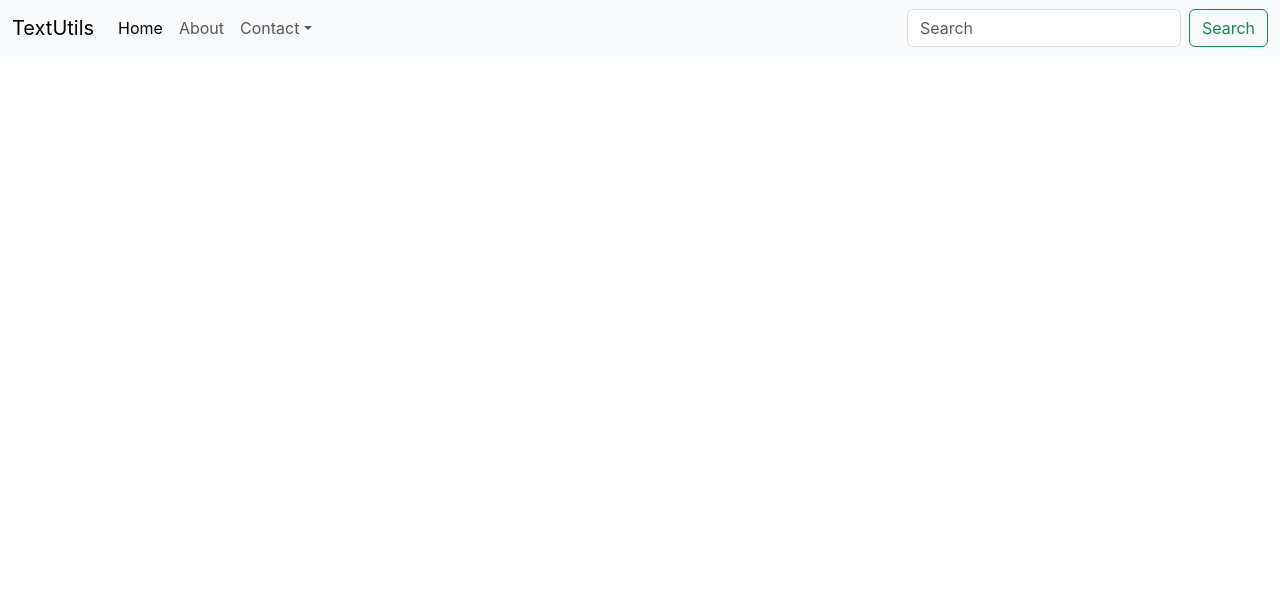
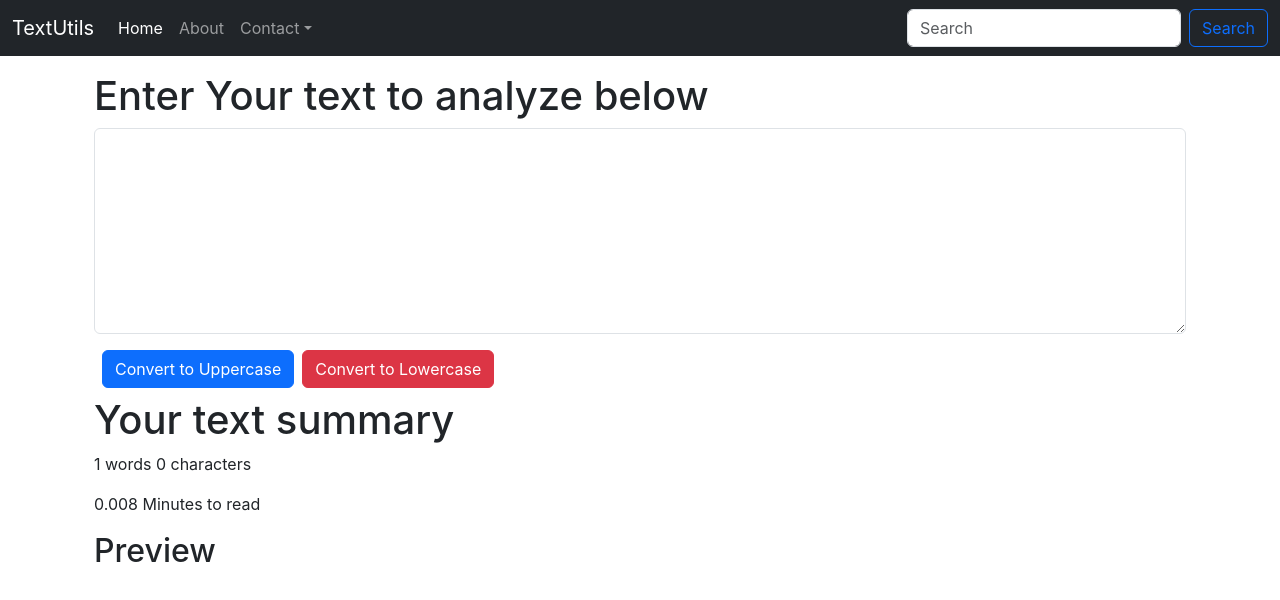
Before and after one commit to mahajansaurav02/Project-Chatcod, a React (Create React App) app: page / in a window 1280 px wide. Shown: the top 600 px of the page. Built offline with nearby package versions, Linux system fonts and the light colour scheme.

Commit message:
complete TextUtensils project here

```diff
--- a/src/App.js
+++ b/src/App.js
@@ -1,35 +1,16 @@
 // import logo from './logo.svg';
 import './App.css';
+import Navbar from './components/Navbar';
+import TextForm from './components/TextForm';
+// import Navbar from './components/Navbar';
+
 function App() {
   return (
     <>
-    <nav className="navbar navbar-expand-lg bg-light">
-  <div className="container-fluid">
-    <a className="navbar-brand" href="/">TextUtils</a>
-    <button className="navbar-toggler" type="button" data-bs-toggle="collapse" data-bs-target="#navbarSupportedContent" aria-controls="navbarSupportedContent" aria-expanded="false" aria-label="Toggle navigation">
-      <span className="navbar-toggler-icon"></span>
-    </button>
-    <div className="collapse navbar-collapse" id="navbarSupportedContent">
-      <ul className="navbar-nav me-auto mb-2 mb-lg-0">
-        <li className="nav-item">
-          <a className="nav-link active" aria-current="page" href="/">Home</a>
-        </li>
-        <li className="nav-item">
-          <a className="nav-link" href="/">About</a>
-        </li>
-        <li className="nav-item dropdown">
-          <a className="nav-link dropdown-toggle" href="/" role="button" data-bs-toggle="dropdown" aria-expanded="false">
-            Contact
-          </a>
-        </li>
-      </ul>
-      <form className="d-flex" role="search">
-        <input className="form-control me-2" type="search" placeholder="Search" aria-label="Search"/>
-        <button className="btn btn-outline-success" type="submit">Search</button>
-      </form>
-    </div>
-  </div>
-</nav>
+<Navbar title="TextUtils"/>
+<div className="container my-3">
+<TextForm heading="Enter Your text to analyze below"/>
+</div>
 </>
   );
 }
--- /dev/null
+++ b/src/components/Navbar.js
@@ -0,0 +1,34 @@
+import React from 'react'
+import propTypes from 'prop-types'
+export default function Navbar(props) {
+  return (
+    <nav className="navbar navbar-expand-lg navbar-dark bg-dark">
+  <div className="container-fluid">
+    <a className="navbar-brand" href="/">{props.title}</a>
+    <button className="navbar-toggler" type="button" data-bs-toggle="collapse" data-bs-target="#navbarSupportedContent" aria-controls="navbarSupportedContent" aria-expanded="false" aria-label="Toggle navigation">
+      <span className="navbar-toggler-icon"></span>
+    </button>
+    <div className="collapse navbar-collapse" id="navbarSupportedContent">
+      <ul className="navbar-nav me-auto mb-2 mb-lg-0">
+        <li className="nav-item">
+          <a className="nav-link active" aria-current="page" href="/">Home</a>
+        </li>
+        <li className="nav-item">
+          <a className="nav-link" href="/">About</a>
+        </li>
+        <li className="nav-item dropdown">
+          <a className="nav-link dropdown-toggle" href="/" role="button" data-bs-toggle="dropdown" aria-expanded="false">
+            Contact
+          </a>
+        </li>
+      </ul>
+      <form className="d-flex" role="search">
+        <input className="form-control me-2" type="search" placeholder="Search" aria-label="Search"/>
+        <button className="btn btn-outline-primary" type="submit">Search</button>
+      </form>
+    </div>
+  </div>
+</nav>
+  )
+}
+Navbar.propTypes={title:propTypes.string}
--- /dev/null
+++ b/src/components/TextForm.js
@@ -0,0 +1,41 @@
+import React,{useState} from 'react'
+
+export default function TextForm(props) {
+    const handleUppercase=()=>{
+        console.log("Uppercase was clicked")
+        let newText=text.toUpperCase()
+        setText(newText)
+    }
+    const handleLocase=()=>{
+        console.log("Lowercase was clicked")
+        let newText=text.toLowerCase()
+        setText(newText)
+    }
+    const handleOnChange=(event)=>{
+        console.log("handle On Change")
+        setText(event.target.value)
+        }
+        const [text,setText] =useState("")
+
+    return (
+        <>
+        <div className='container'>
+            <h1>{props.heading}</h1>
+            <div className="mb-3">
+                <textarea className="form-control" onChange={handleOnChange} value={text} id="mybox" rows="8"></textarea>
+            </div>
+            <button className="btn btn-primary mx-2" onClick={handleUppercase}>Convert to Uppercase</button>
+            <button type="button" className="btn btn-danger" onClick={handleLocase}>Convert to Lowercase</button>
+            {/* <button className="btn btn-primary" onClick={handleUppercase}>Convert to Uppercase</button>
+            <button className="btn btn-primary" onClick={handleUppercase}>Convert to Uppercase</button> */}
+        </div>
+        <div className="container my-2" >
+<h1>Your text summary</h1>
+<p>{text.split(' ').length} words {text.length} characters </p>
+      <p>{0.008*text.split(' ').length} Minutes to read </p>
+      <h2>Preview</h2>
+      <p>{text}</p>
+        </div>
+        </>
+    )
+}
```
